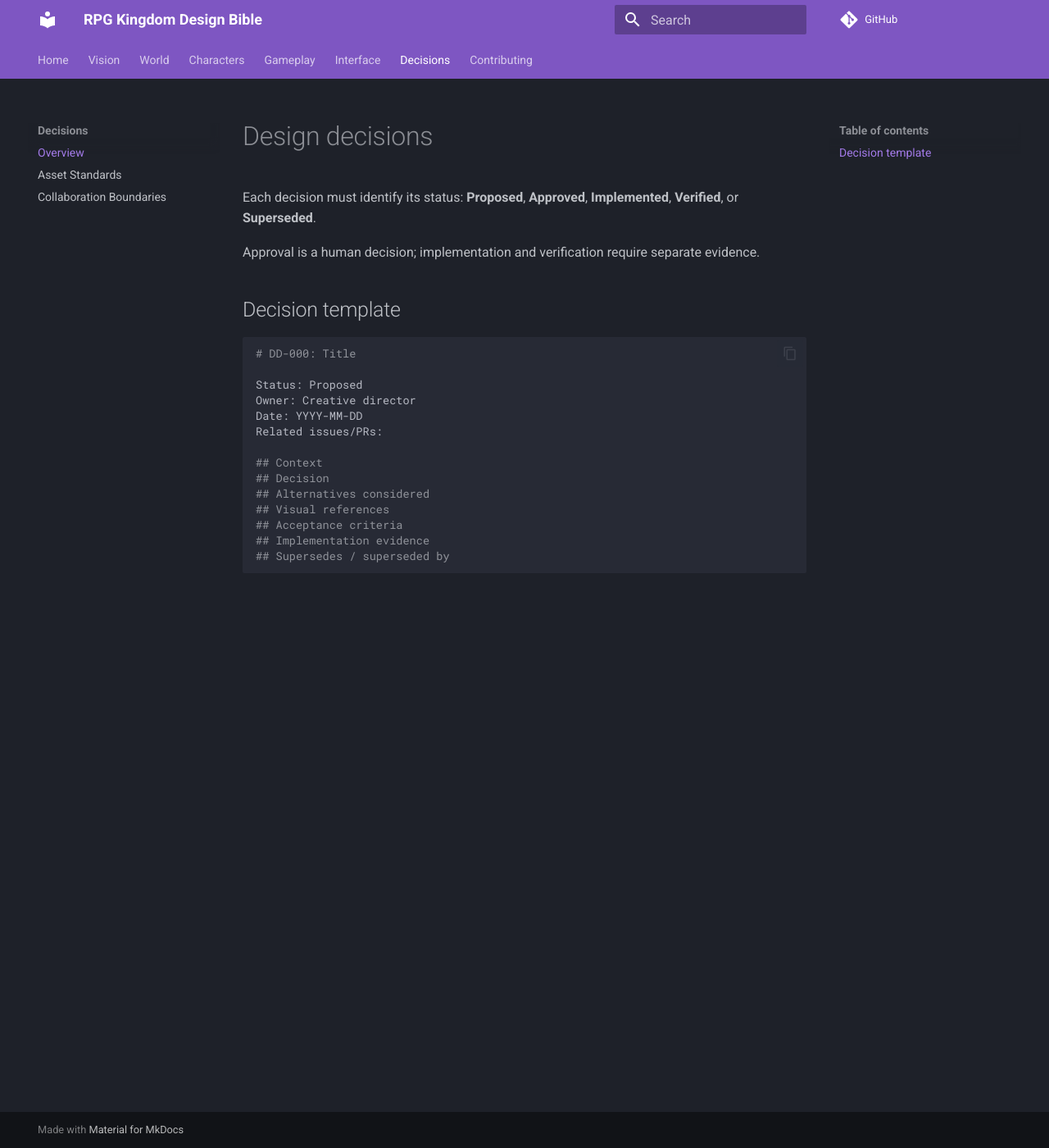
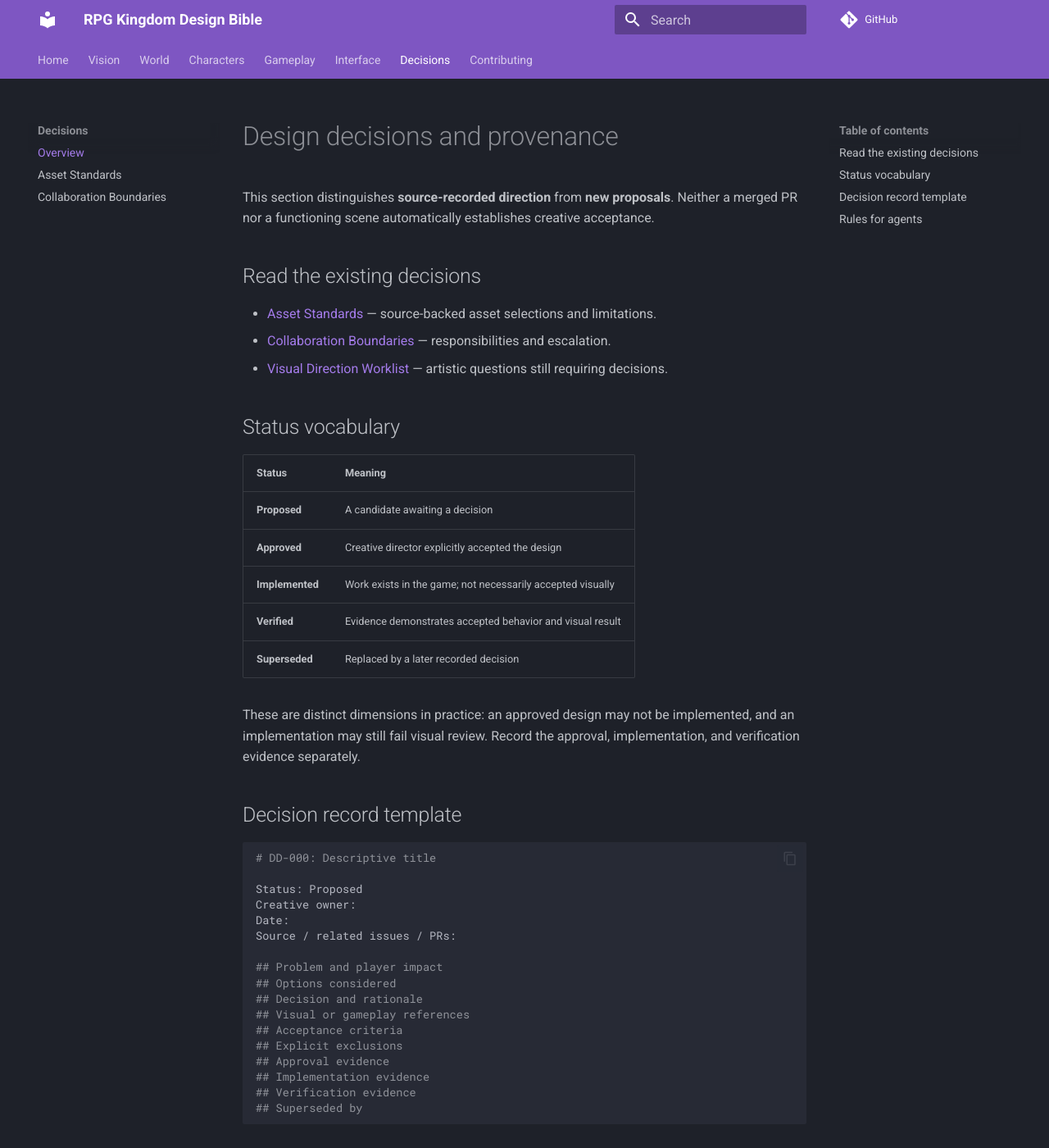
Before and after one commit to Shashakar/RPG-Kingdom-Design-Bible, an MkDocs documentation site: the page built from docs/decisions/index.md, in a window 1280 px wide and 1400 px high. Shown: the whole window at 82% size. Built offline with MkDocs 1.6.1 and Material for MkDocs 9.7.7, drawn with Linux system fonts in a browser that asks for light colours; comment, search, counter and statistics services are not loaded; some of the changed text lies outside the part shown.

Commit message:
Expand design bible docs/decisions/index.md

````diff
--- a/docs/decisions/index.md
+++ b/docs/decisions/index.md
@@ -1,24 +1,47 @@
-# Design decisions
+# Design decisions and provenance
 
-Each decision must identify its status: **Proposed**, **Approved**, **Implemented**, **Verified**, or **Superseded**.
+This section distinguishes **source-recorded direction** from **new proposals**. Neither a merged PR nor a functioning scene automatically establishes creative acceptance.
 
-Approval is a human decision; implementation and verification require separate evidence.
+## Read the existing decisions
 
-## Decision template
+- [Asset Standards](asset-standards.md) — source-backed asset selections and limitations.
+- [Collaboration Boundaries](collaboration-boundary.md) — responsibilities and escalation.
+- [Visual Direction Worklist](../world/visual-direction-worklist.md) — artistic questions still requiring decisions.
+
+## Status vocabulary
+
+| Status | Meaning |
+| --- | --- |
+| **Proposed** | A candidate awaiting a decision |
+| **Approved** | Creative director explicitly accepted the design |
+| **Implemented** | Work exists in the game; not necessarily accepted visually |
+| **Verified** | Evidence demonstrates accepted behavior and visual result |
+| **Superseded** | Replaced by a later recorded decision |
+
+These are distinct dimensions in practice: an approved design may not be implemented, and an implementation may still fail visual review. Record the approval, implementation, and verification evidence separately.
+
+## Decision record template
 
 ```markdown
-# DD-000: Title
+# DD-000: Descriptive title
 
 Status: Proposed
-Owner: Creative director
-Date: YYYY-MM-DD
-Related issues/PRs:
+Creative owner:
+Date:
+Source / related issues / PRs:
 
-## Context
-## Decision
-## Alternatives considered
-## Visual references
+## Problem and player impact
+## Options considered
+## Decision and rationale
+## Visual or gameplay references
 ## Acceptance criteria
+## Explicit exclusions
+## Approval evidence
 ## Implementation evidence
-## Supersedes / superseded by
+## Verification evidence
+## Superseded by
 ```
+
+## Rules for agents
+
+Do not manufacture approval. Quote the source, link the originating document, and mark interpretations as interpretations. When a new proposal conflicts with existing direction, record the conflict and ask for a creative decision rather than silently changing the specification.
````
